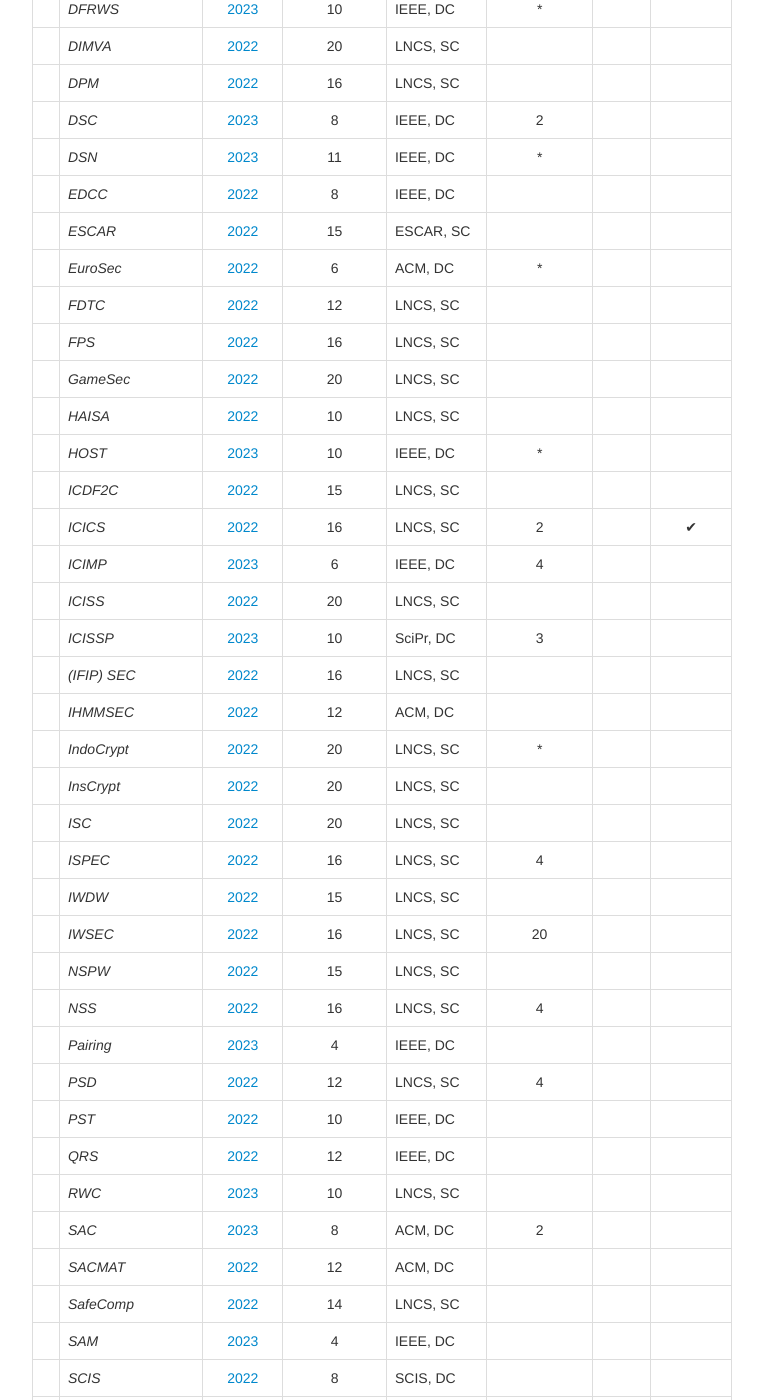
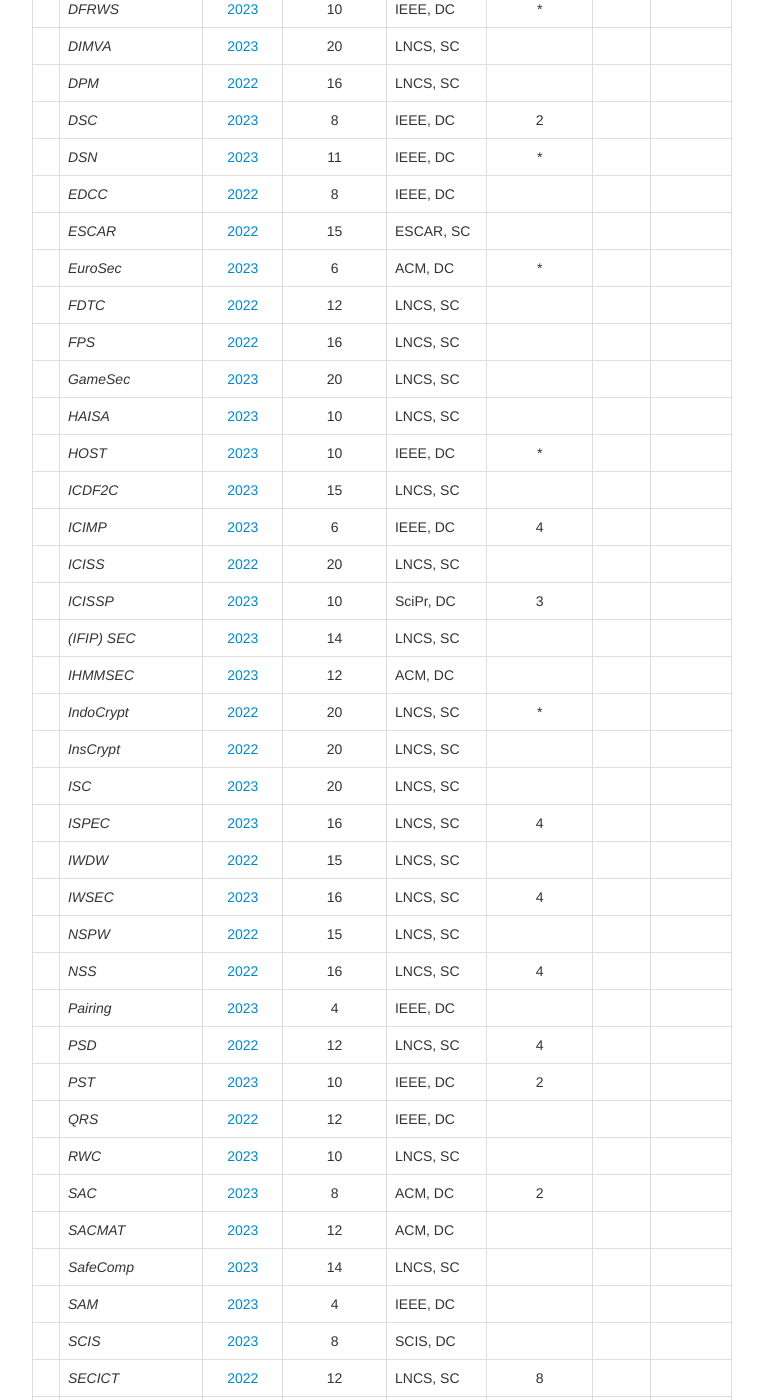
Before and after one commit to secnopagelim/secnopagelim.github.io, a Jekyll site: the page built from pages/tables/long_limited.md, in a window 1280 px wide and 1400 px high, scrolled down 815 px. Shown: the whole window, without its empty margins (258-1021 px from the left). Built offline with Jekyll 4.4.1, drawn with Linux system fonts in a browser that asks for light colours; our own code applies the rules of GitHub Pages for plain Markdown files; some of the changed text lies outside the part shown.

Commit message:
revision

```diff
--- a/pages/tables/long_limited.md
+++ b/pages/tables/long_limited.md
@@ -1,71 +1,70 @@
 
-|  #  | Venue (Acronym) |                                              CfP Link                                               | Base Pages | Template  | Extra Pages | SoK? | Artifact? |
-|:---:|-----------------|:---------------------------------------------------------------------------------------------------:|:----------:|-----------|:-----------:|:----:|:---------:|
-|  1  | _S&P (Oakland)_ |                    [2023](https://www.ieee-security.org/TC/SP2023/cfpapers.html)                    |     13     | IEEE, DC  |      5      |  ✔   |           |
-|  2  | _CHES_          |                       [2023](https://ches.iacr.org/2023/cfp-ches2023-v3.pdf)                        |     40     | LNCS, SC  |             |  ✔   |     ✔     |
-|  3  | _ACSAC_         |                       [2022](https://www.acsac.org/2022/submissions/papers/)                        |     10     | ACM, DC   |      5      |      |     ✔     |
-|  4  | _ESORICS_       |                         [2022](https://esorics2022.compute.dtu.dk/cfp.html)                         |     16     | LNCS, SC  |      4      |      |           |
-|  5  | _AsiaCCS_       |                     [2023](https://asiaccs2023.org/datescalls/call-for-papers/)                     |     12     | ACM, DC   |      3      |  ✔   |           |
-|  6  | _CT-RSA_        |                    [2022](https://ct-rsa-2022.auckland.ac.nz/paper-submission/)                     |     24     | LNCS, SC  |      6      |  ✔   |           |
-|  7  | _WiSec_         |                       [2022](https://wisec2022.cs.utsa.edu/call-for-papers/)                        |     10     | ACM, DC   |      5      |  ✔   |     ✔     |
-|     | _ACISP_         |                        [2022](https://uow-ic2.github.io/acisp2022/cfp.html)                         |     20     | LNCS, SC  |             |  ✔   |           |
-|     | _AfricaCrypt_   |                          [2022](https://africacrypt2022.cs.ru.nl/cfp.html)                          |     25     | LNCS, SC  |             |  ✔   |           |
-|     | _CNS_           |                    [2022](https://cns2022.ieee-cns.org/submission-instructions)                     |     9      | IEEE, DC  |             |      |           |
-|     | _CODASPY_       |                            [2023](http://www.codaspy.org/2023/cfp.html)                             |     12     | ACM, DC   |      2      |      |           |
-|     | _COSADE_        |                          [2023](https://www.cosade.org/cosade23/cfp.html)                           |     18     | LNCS, SC  |      *      |      |           |
-|     | _CPSS_          |                  [2022](https://illinois.adsc.com.sg/CPSS2022/CPSS%20CFP2022.pdf)                   |     12     | ACM, DC   |             |  ✔   |           |
-|     | _CRISIS_        |                             [2022](https://www.crisis2022.redcad.org/)                              |     16     | LNCS, SC  |             |      |           |
-|     | _CRITIS_        |                             [2022](https://critis2022.comtessa.org/cfp)                             |     20     | LNCS, SC  |             |      |           |
-|     | _DASC_          |                      [2022](https://2022.dasconline.org/author-instructions/)                       |     10     | IEEE, DC  |             |      |           |
-|     | _DBSec_         |                            [2022](http://cs.iit.edu/~dbsec2022/cfp.html)                            |     16     | LNCS, SC  |      4      |      |           |
-|     | _DF_            |                   [2023](http://www.ifip119.org/Conferences/WG11-9-CFP-2023.pdf)                    |     25     | LNCS, SC  |             |      |           |
-|     | _DFRWS_         |                          [2023](https://dfrws.org/submission-criteria-eu/)                          |     10     | IEEE, DC  |      *      |      |           |
-|     | _DIMVA_         |                              [2022](https://sites.unica.it/dimva2022/)                              |     20     | LNCS, SC  |             |      |           |
-|     | _DPM_           |           [2022](https://deic.uab.cat/conferences/dpm/dpm2022/resources/cfp-dpm2022.txt)            |     16     | LNCS, SC  |             |      |           |
-|     | _DSC_           |                  [2023](https://attend.ieee.org/dsc-2022/#Submission-Instructions)                  |     8      | IEEE, DC  |      2      |      |           |
-|     | _DSN_           |                      [2023](https://dsn2023.dei.uc.pt/calls_cfp-research.html)                      |     11     | IEEE, DC  |      *      |      |           |
-|     | _EDCC_          |                     [2022](https://webdiis.unizar.es/EDCC22/callforpapers.html)                     |     8      | IEEE, DC  |             |      |           |
-|     | _ESCAR_         |             [2022](https://www.escar.info/images/pdf/Call_for_Papers_escar_Europe.pdf)              |     15     | ESCAR, SC |             |      |           |
-|     | _EuroSec_       |                          [2022](https://concordia-h2020.eu/eurosec-2022/)                           |     6      | ACM, DC   |      *      |      |           |
-|     | _FDTC_          |                         [2022](https://fdtc.deib.polimi.it/FDTC22/cfp.pdf)                          |     12     | LNCS, SC  |             |      |           |
-|     | _FPS_           |                                [2022](https://www.fps-2022.com/cfp/)                                |     16     | LNCS, SC  |             |      |           |
-|     | _GameSec_       |                           [2022](https://www.gamesec-conf.org/papers.php)                           |     20     | LNCS, SC  |             |      |           |
-|     | _HAISA_         |                                 [2022](https://haisa.org/?page=cfp)                                 |     10     | LNCS, SC  |             |      |           |
-|     | _HOST_          |                       [2023](http://www.hostsymposium.org/call-for-paper.php)                       |     10     | IEEE, DC  |      *      |      |           |
-|     | _ICDF2C_        |                  [2022](https://icdf2c.eai-conferences.org/2022/call-for-papers/)                   |     15     | LNCS, SC  |             |      |           |
-|     | _ICICS_         |                   [2022](https://icics2022.cyber.kent.ac.uk/call_for_papers.php)                    |     16     | LNCS, SC  |      2      |      |     ✔     |
-|     | _ICIMP_         |                    [2023](https://www.iaria.org/conferences2023/CfPICIMP23.html)                    |     6      | IEEE, DC  |      4      |      |           |
-|     | _ICISS_         |                            [2022](https://www.icissconf.org/calls.html)                             |     20     | LNCS, SC  |             |      |           |
-|     | _ICISSP_        |                        [2023](https://icissp.scitevents.org/Guidelines.aspx)                        |     10     | SciPr, DC |      3      |      |           |
-|     | _(IFIP) SEC_    |                [2022](https://ifipsec2022.compute.dtu.dk/file/IFIPSEC2022-Flyer.pdf)                |     16     | LNCS, SC  |             |      |           |
-|     | _IHMMSEC_       |                 [2022](https://www.ihmmsec.org/cms/upload/docs/IHMMSEC2022_CFP.pdf)                 |     12     | ACM, DC   |             |      |           |
-|     | _IndoCrypt_     |                          [2022](https://www.tcgcrest.org/call-for-papers/)                          |     20     | LNCS, SC  |      *      |      |           |
-|     | _InsCrypt_      |                       [2022](http://www.sklois.cn/inscrypt2022/#/submission)                        |     20     | LNCS, SC  |             |      |           |
-|     | _ISC_           |                          [2022](https://isc2022.petra.ac.id/callforpaper)                           |     20     | LNCS, SC  |             |      |           |
-|     | _ISPEC_         |                           [2022](https://ispec2022.ndhu.edu.tw/cfp.html)                            |     16     | LNCS, SC  |      4      |      |           |
-|     | _IWDW_          |                               [2022](http://iwdw.site/callPaper.html)                               |     15     | LNCS, SC  |             |      |           |
-|     | _IWSEC_         |                             [2022](https://www.iwsec.org/2022/cfp.html)                             |     16     | LNCS, SC  |     20      |      |           |
-|     | _NSPW_          |                                [2022](https://www.nspw.org/2022/cfp)                                |     15     | LNCS, SC  |             |      |           |
-|     | _NSS_           |                             [2022](http://nsclab.org/nss2022/cfp.html)                              |     16     | LNCS, SC  |      4      |      |           |
-|     | _Pairing_       |       [2023](https://waset.org/pairing-based-cryptography-conference-in-august-2023-in-paris)       |     4      | IEEE, DC  |             |      |           |
-|     | _PSD_           |                 [2022](https://crises-deim.urv.cat/psd2022/index.php?m=submissions)                 |     12     | LNCS, SC  |      4      |      |           |
-|     | _PST_           |                                     [2022](https://pstnet.ca/)                                      |     10     | IEEE, DC  |             |      |           |
-|     | _QRS_           |                   [2022](https://qrs22.techconf.org/download/01-CFP-QRS-2022.pdf)                   |     12     | IEEE, DC  |             |      |           |
-|     | _RWC_           |                          [2023](https://rwc.iacr.org/2023/contributed.php)                          |     10     | LNCS, SC  |             |      |           |
-|     | _SAC_           |                       [2023](https://www.dmi.unict.it/giamp/sac/cfp2023.php)                        |     8      | ACM, DC   |      2      |      |           |
-|     | _SACMAT_        |                     [2022](https://sacmat.dista.uninsubria.it/2022/papers.php)                      |     12     | ACM, DC   |             |      |           |
-|     | _SafeComp_      | [2022](https://safecomp22.iks.fraunhofer.de/wp-content/uploads/2022/02/safecomp-2022-flyer-cfp.pdf) |     14     | LNCS, SC  |             |      |           |
-|     | _SAM_           |    [2023](https://waset.org/security-and-management-conference-in-february-2023-in-buenos-aires)    |     4      | IEEE, DC  |             |      |           |
-|     | _SCIS_          |                        [2022](https://www.iwsec.org/scis/2022/call_en.html)                         |     8      | SCIS, DC  |             |      |           |
-|     | _SECICT_        |                                    [2022](http://www.secitc.eu/)                                    |     12     | LNCS, SC  |      8      |      |           |
-|     | _SECRYPT_       |                       [2023](https://secrypt.scitevents.org/Guidelines.aspx)                        |     10     | SciPr, DC |      3      |      |           |
-|     | _SecurWare_     |                  [2023](https://www.iaria.org/conferences2023/CfPSECURWARE23.html)                  |     6      | IEEE, DC  |      4      |      |           |
-|     | _SecureComm_    |             [2023](https://securecomm.eai-conferences.org/2022/submission/#authorskit)              |     16     | LNCS, SC  |      *      |      |           |
-|     | _SIN_           |                            [2022](https://www.sinconf.org/sin2022/#call)                            |     8      | IEEE, DC  |             |      |           |
-|     | _TrustCom_      |              [2022](http://www.ieee-hust-ncc.org/2022/TrustCom/TrustCom%202022CFP.pdf)              |     8      | IEEE, DC  |             |      |           |
-|     | _TrustBus_      |                         [2022](https://www.dexa.org/cameraready_submission)                         |     12     | LNCS, SC  |      3      |      |           |
-|     | _VizSec_        |                             [2022](https://vizsec.org/vizsec2022/#cfp)                              |     9      | IEEE, DC  |      2      |      |           |
-|     | _WG11.9_        |                   [2023](http://www.ifip119.org/Conferences/WG11-9-CFP-2023.pdf)                    |     25     | LNCS, SC  |             |      |           |
-|     | _WISA_          |                               [2022](https://wisa.or.kr/c4pOriginal)                                |     12     | LNCS, SC  |             |      |           |
+|  #  | Venue (Acronym) |                                           CfP Link                                            | Base Pages | Template  | Extra Pages | SoK? | Artifact? |
+|:---:|-----------------|:---------------------------------------------------------------------------------------------:|:----------:|-----------|:-----------:|:----:|:---------:|
+|  1  | _S&P (Oakland)_ |                 [2023](https://www.ieee-security.org/TC/SP2023/cfpapers.html)                 |     13     | IEEE, DC  |      5      |  ✔   |           |
+|  2  | _CHES_          |                    [2023](https://ches.iacr.org/2023/cfp-ches2023-v3.pdf)                     |     40     | LNCS, SC  |             |  ✔   |     ✔     |
+|  3  | _ACSAC_         |                    [2022](https://www.acsac.org/2022/submissions/papers/)                     |     10     | ACM, DC   |      5      |      |     ✔     |
+|  4  | _ESORICS_       |                         [2023](https://esorics2023.org/call/papers/)                          |     16     | LNCS, SC  |      4      |      |           |
+|  5  | _AsiaCCS_       |                  [2023](https://asiaccs2023.org/datescalls/call-for-papers/)                  |     12     | ACM, DC   |      3      |  ✔   |           |
+|  6  | _CT-RSA_        |                       [2023](https://ct-rsa-2023.eecs.oregonstate.edu/)                       |     24     | LNCS, SC  |      6      |  ✔   |           |
+|  7  | _WiSec_         |                            [2023](https://wisec2023.surrey.ac.uk/)                            |     10     | ACM, DC   |      5      |  ✔   |     ✔     |
+|     | _ACISP_         |                     [2022](https://uow-ic2.github.io/acisp2022/cfp.html)                      |     20     | LNCS, SC  |             |  ✔   |           |
+|     | _AfricaCrypt_   |                              [2023](https://africacrypt2023.tn/)                              |     25     | LNCS, SC  |             |  ✔   |           |
+|     | _CNS_           |                 [2022](https://cns2022.ieee-cns.org/submission-instructions)                  |     9      | IEEE, DC  |             |      |           |
+|     | _CODASPY_       |                         [2023](http://www.codaspy.org/2023/cfp.html)                          |     12     | ACM, DC   |      2      |      |           |
+|     | _COSADE_        |                       [2023](https://www.cosade.org/cosade23/cfp.html)                        |     18     | LNCS, SC  |      *      |      |           |
+|     | _CPSS_          |                           [2023](https://www.nics.uma.es/CPSS2023/)                           |     12     | ACM, DC   |             |     |           |
+|     | _CRISIS_        |                          [2022](https://www.crisis2022.redcad.org/)                           |     16     | LNCS, SC  |             |      |           |
+|     | _CRITIS_        |                          [2022](https://critis2022.comtessa.org/cfp)                          |     20     | LNCS, SC  |             |      |           |
+|     | _DASC_          |                             [2023](https://2023.dasconline.org/)                              |     10     | IEEE, DC  |             |      |           |
+|     | _DBSec_         |                            [2023](http://www.dbsec2023.unimol.it/)                            |     16     | LNCS, SC  |      4      |      |           |
+|     | _DF_            |                [2023](http://www.ifip119.org/Conferences/WG11-9-CFP-2023.pdf)                 |     25     | LNCS, SC  |             |      |           |
+|     | _DFRWS_         |                       [2023](https://dfrws.org/submission-criteria-eu/)                       |     10     | IEEE, DC  |      *      |      |           |
+|     | _DIMVA_         |                                 [2023](https://dimva2023.de/)                                 |     20     | LNCS, SC  |             |      |           |
+|     | _DPM_           |        [2022](https://deic.uab.cat/conferences/dpm/dpm2022/resources/cfp-dpm2022.txt)         |     16     | LNCS, SC  |             |      |           |
+|     | _DSC_           |               [2023](https://attend.ieee.org/dsc-2022/#Submission-Instructions)               |     8      | IEEE, DC  |      2      |      |           |
+|     | _DSN_           |                   [2023](https://dsn2023.dei.uc.pt/calls_cfp-research.html)                   |     11     | IEEE, DC  |      *      |      |           |
+|     | _EDCC_          |                  [2022](https://webdiis.unizar.es/EDCC22/callforpapers.html)                  |     8      | IEEE, DC  |             |      |           |
+|     | _ESCAR_         |          [2022](https://www.escar.info/images/pdf/Call_for_Papers_escar_Europe.pdf)           |     15     | ESCAR, SC |             |      |           |
+|     | _EuroSec_       |                       [2023](https://concordia-h2020.eu/eurosec-2023/)                        |     6      | ACM, DC   |      *      |      |           |
+|     | _FDTC_          |                      [2022](https://fdtc.deib.polimi.it/FDTC22/cfp.pdf)                       |     12     | LNCS, SC  |             |      |           |
+|     | _FPS_           |                             [2022](https://www.fps-2022.com/cfp/)                             |     16     | LNCS, SC  |             |      |           |
+|     | _GameSec_       |                        [2023](https://www.gamesec-conf.org/papers.php)                        |     20     | LNCS, SC  |             |      |           |
+|     | _HAISA_         |                              [2023](https://haisa.org/?page=cfp)                              |     10     | LNCS, SC  |             |      |           |
+|     | _HOST_          |                    [2023](http://www.hostsymposium.org/call-for-paper.php)                    |     10     | IEEE, DC  |      *      |      |           |
+|     | _ICDF2C_        |                       [2023](https://icdf2c.eai-conferences.org/2023/)                        |     15     | LNCS, SC  |             |      |           |
+|     | _ICIMP_         |                 [2023](https://www.iaria.org/conferences2023/CfPICIMP23.html)                 |     6      | IEEE, DC  |      4      |      |           |
+|     | _ICISS_         |                         [2022](https://www.icissconf.org/calls.html)                          |     20     | LNCS, SC  |             |      |           |
+|     | _ICISSP_        |                     [2023](https://icissp.scitevents.org/Guidelines.aspx)                     |     10     | SciPr, DC |      3      |      |           |
+|     | _(IFIP) SEC_    |                [2023](https://ifipsec2023.psnc.pl/submission/call-for-papers/)                |     14     | LNCS, SC  |             |      |           |
+|     | _IHMMSEC_       |                [2023](https://www.ihmmsec.org/cms/call-for-papers/index.html)                 |     12     | ACM, DC   |             |      |           |
+|     | _IndoCrypt_     |                       [2022](https://www.tcgcrest.org/call-for-papers/)                       |     20     | LNCS, SC  |      *      |      |           |
+|     | _InsCrypt_      |                    [2022](http://www.sklois.cn/inscrypt2022/#/submission)                     |     20     | LNCS, SC  |             |      |           |
+|     | _ISC_           |                               [2023](https://isc23.cs.rug.nl/)                                |     20     | LNCS, SC  |             |      |           |
+|     | _ISPEC_         |                 [2023](https://ispec2023.compute.dtu.dk/call-for-paper.html)                  |     16     | LNCS, SC  |      4      |      |           |
+|     | _IWDW_          |                            [2022](http://iwdw.site/callPaper.html)                            |     15     | LNCS, SC  |             |      |           |
+|     | _IWSEC_         |                          [2023](https://www.iwsec.org/2023/cfp.html)                          |     16     | LNCS, SC  |      4      |      |           |
+|     | _NSPW_          |                             [2022](https://www.nspw.org/2022/cfp)                             |     15     | LNCS, SC  |             |      |           |
+|     | _NSS_           |                          [2022](http://nsclab.org/nss2022/cfp.html)                           |     16     | LNCS, SC  |      4      |      |           |
+|     | _Pairing_       |    [2023](https://waset.org/pairing-based-cryptography-conference-in-august-2023-in-paris)    |     4      | IEEE, DC  |             |      |           |
+|     | _PSD_           |              [2022](https://crises-deim.urv.cat/psd2022/index.php?m=submissions)              |     12     | LNCS, SC  |      4      |      |           |
+|     | _PST_           |                                  [2023](https://pstnet.ca/)                                   |     10     | IEEE, DC  |      2      |      |           |
+|     | _QRS_           |                [2022](https://qrs22.techconf.org/download/01-CFP-QRS-2022.pdf)                |     12     | IEEE, DC  |             |      |           |
+|     | _RWC_           |                       [2023](https://rwc.iacr.org/2023/contributed.php)                       |     10     | LNCS, SC  |             |      |           |
+|     | _SAC_           |                    [2023](https://www.dmi.unict.it/giamp/sac/cfp2023.php)                     |     8      | ACM, DC   |      2      |      |           |
+|     | _SACMAT_        |                          [2023](https://sacmat2023.fbk.eu/about.php)                          |     12     | ACM, DC   |             |      |           |
+|     | _SafeComp_      |                       [2023](https://safecomp2023.cnrs.fr/?page_id=28)                        |     14     | LNCS, SC  |             |      |           |
+|     | _SAM_           | [2023](https://waset.org/security-and-management-conference-in-february-2023-in-buenos-aires) |     4      | IEEE, DC  |             |      |           |
+|     | _SCIS_          |                     [2023](https://www.iwsec.org/scis/2023/index_en.html)                     |     8      | SCIS, DC  |             |      |           |
+|     | _SECICT_        |                                 [2022](http://www.secitc.eu/)                                 |     12     | LNCS, SC  |      8      |      |           |
+|     | _SECRYPT_       |                    [2023](https://secrypt.scitevents.org/Guidelines.aspx)                     |     10     | SciPr, DC |      3      |      |           |
+|     | _SecurWare_     |               [2023](https://www.iaria.org/conferences2023/CfPSECURWARE23.html)               |     6      | IEEE, DC  |      4      |      |           |
+|     | _SecureComm_    |          [2023](https://securecomm.eai-conferences.org/2022/submission/#authorskit)           |     16     | LNCS, SC  |      *      |      |           |
+|     | _SIN_           |                         [2022](https://www.sinconf.org/sin2022/#call)                         |     8      | IEEE, DC  |             |      |           |
+|     | _TrustCom_      |           [2022](http://www.ieee-hust-ncc.org/2022/TrustCom/TrustCom%202022CFP.pdf)           |     8      | IEEE, DC  |             |      |           |
+|     | _TrustBus_      |                      [2022](https://www.dexa.org/cameraready_submission)                      |     12     | LNCS, SC  |      3      |      |           |
+|     | _VizSec_        |                          [2023](https://vizsec.org/vizsec2023/)                           |     9      | IEEE, DC  |      2      |      |           |
+|     | _WG11.9_        |                [2023](http://www.ifip119.org/Conferences/WG11-9-CFP-2023.pdf)                 |     25     | LNCS, SC  |             |      |           |
+|     | _WISA_          |                            [2022](https://wisa.or.kr/c4pOriginal)                             |     12     | LNCS, SC  |             |      |           |
 {:.table}
 {:.table-bordered}
```
Also changed, not shown: index.md (+1 -1 lines), pages/long.md (+1 -1 lines), pages/tables/long_unlimited.md (+35 -34 lines), old/guofeiGu_2022.txt (renamed from pages/guofeiGu_2022.txt), old/jianyingZhou_2022.txt (renamed from pages/jianyingZhou_2022.txt).
